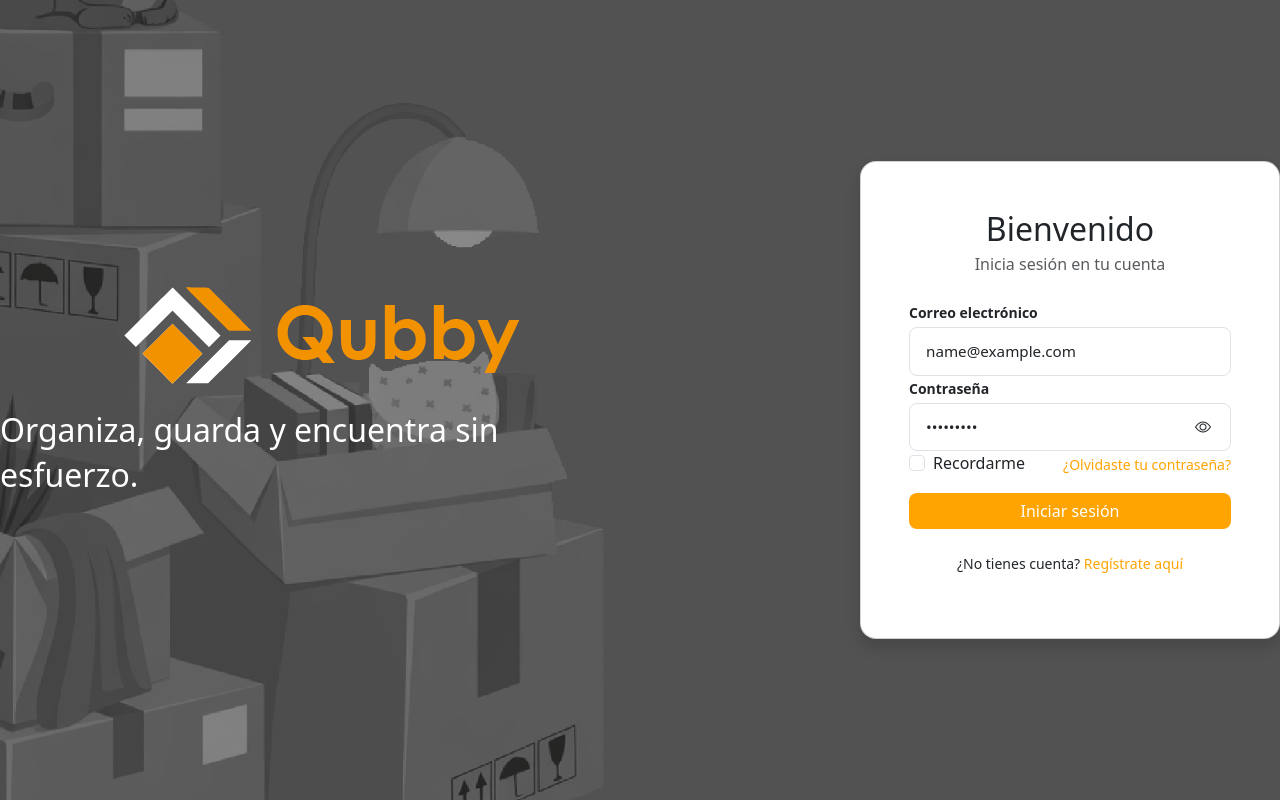
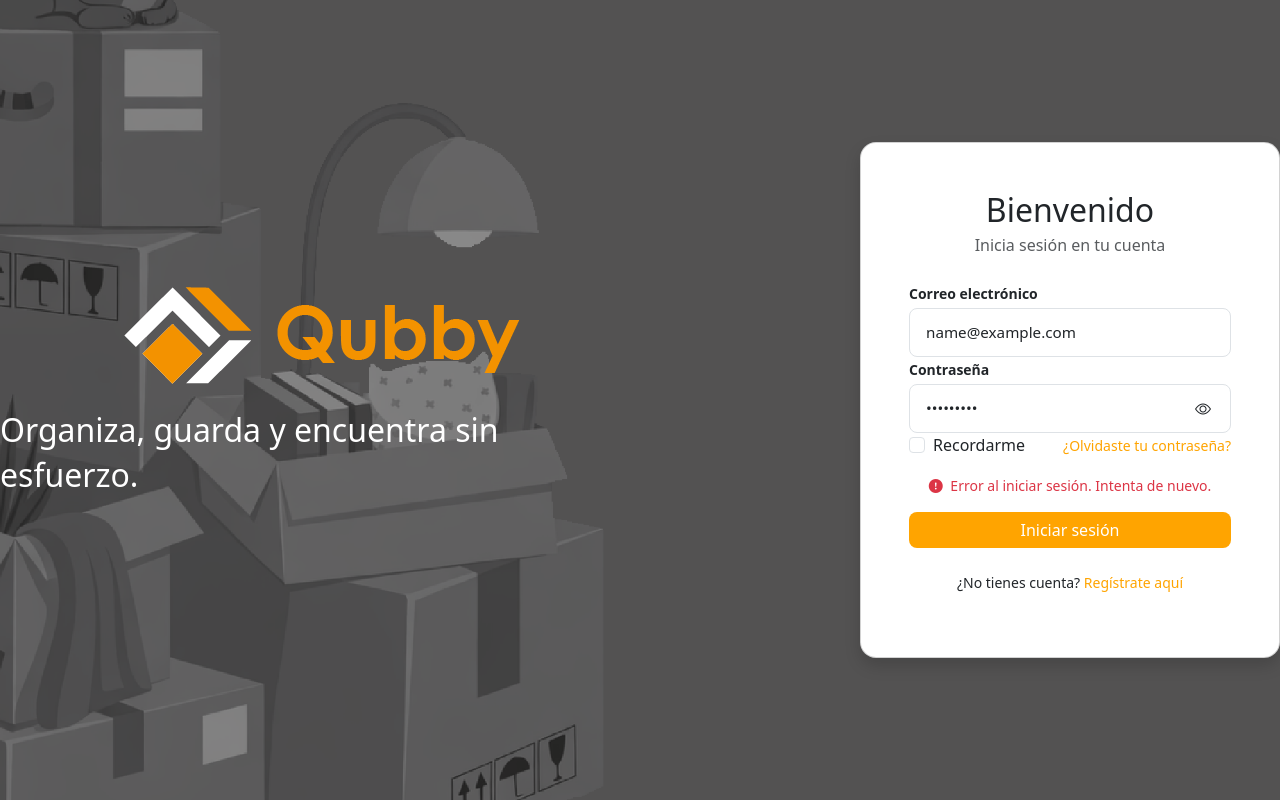
Before and after one commit to an-vila/Qubby, an Angular app in the folder client/: page /auth/login in a window 1280 px wide. Both pictures are taken after typing "name@example.com", "Sample123" into the empty fields and a click on the button "Iniciar sesión". Built offline with nearby package versions, Linux system fonts and the light colour scheme; no server answers.

Commit message:
Mensaje de login corregido

```diff
--- a/client/src/app/features/auth/pages/login-page/login-page.component.html
+++ b/client/src/app/features/auth/pages/login-page/login-page.component.html
@@ -1,4 +1,3 @@
-
 <h2 class="text-center mb-1">Bienvenido</h2>
 <p class="text-center text-muted mb-4">Inicia sesión en tu cuenta</p>
 
@@ -40,10 +39,13 @@
     <a routerLink="/auth/recovery" class="text-qubby small">¿Olvidaste tu contraseña?</a>
   </div>
 
- <ui-button
-  type="submit"
-  customClass="btn-qubby"
-  [disabled]="isLoading">
+  @if (errorMessage) {
+    <div class="text-danger small mb-3 text-center fw-medium fade-in">
+      <i class="bi bi-exclamation-circle-fill me-1"></i> {{ errorMessage }}
+    </div>
+  }
+
+  <ui-button type="submit" customClass="btn-qubby" [disabled]="isLoading">
     Iniciar sesión
   </ui-button>
 
```
Lines whose indentation alone changed are shown as unchanged.
